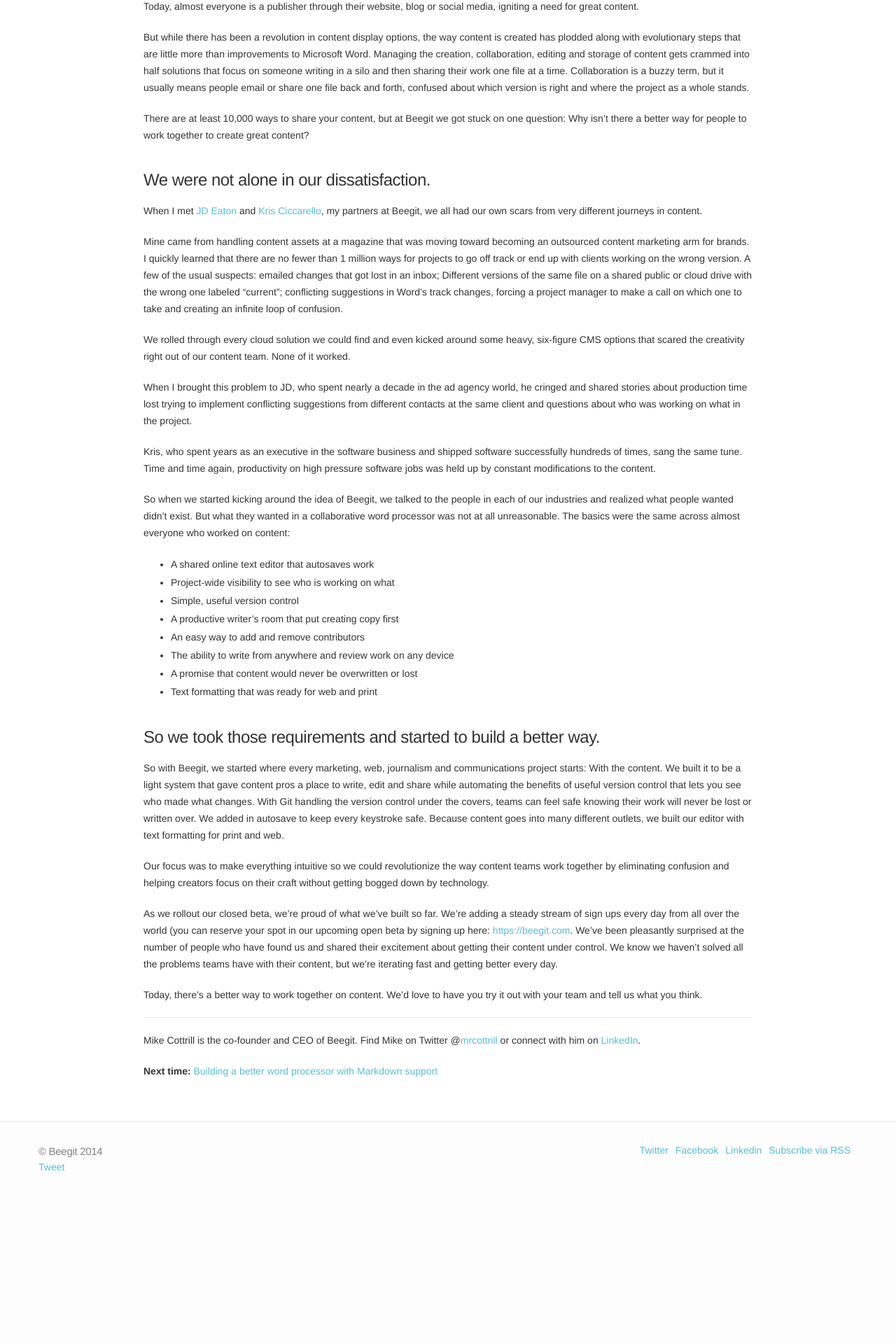
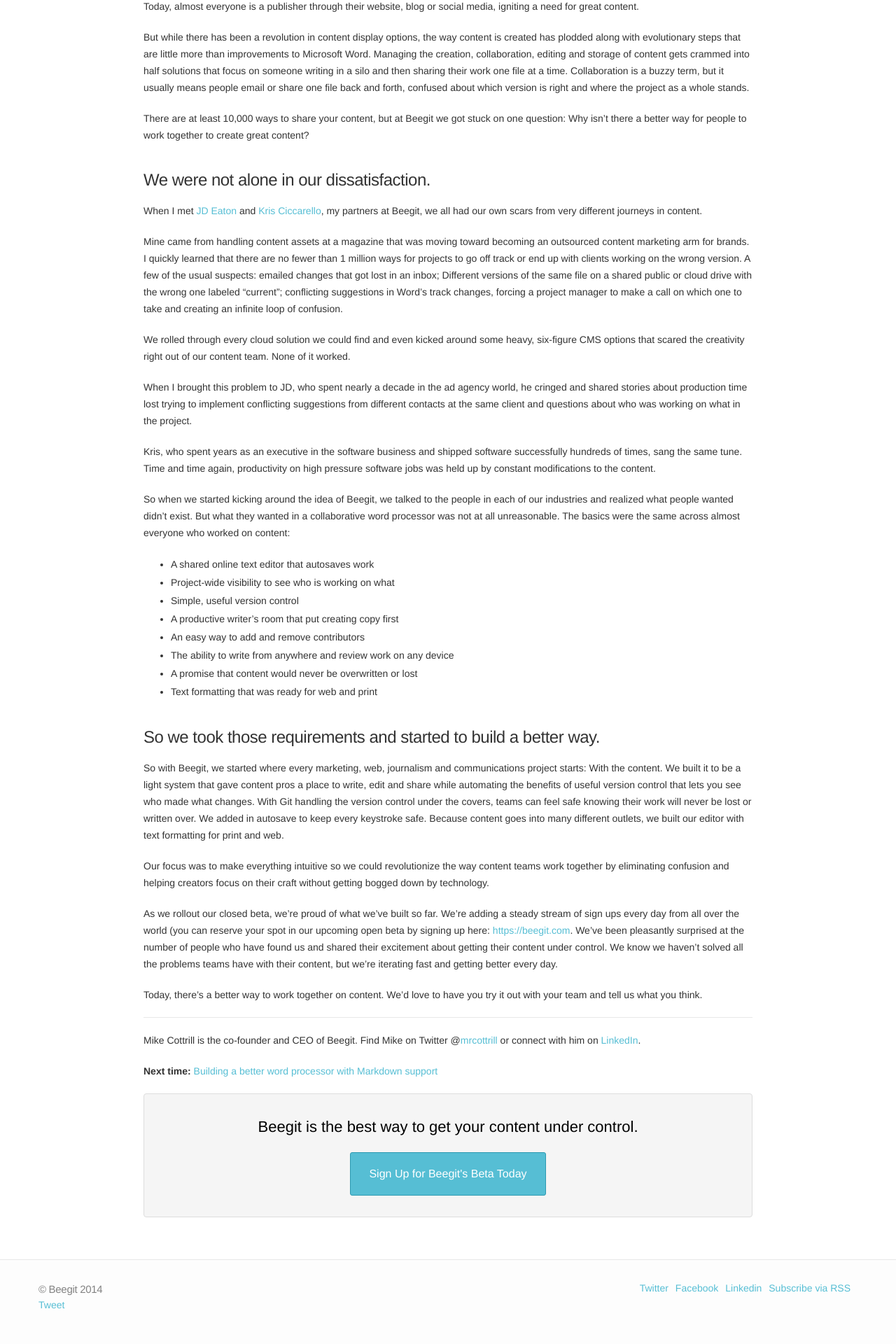
Before and after one commit to sancsoft/beegit.github.io, a Jekyll site: the page built from _posts/2014-04-28-introducing-beegit.markdown, in a window 1280 px wide. Shown: the part 650-2570 px from the top of the page at 70% size. Built offline with Jekyll 4.4.1, drawn with Linux system fonts in a browser that asks for light colours; comment, search, counter and statistics services are not loaded; before the commit the page ends 2373 px from its top, so only the background shows below that.

Commit message:
Added call to action to posts page

```diff
--- a/_layouts/page.html
+++ b/_layouts/page.html
@@ -10,5 +10,8 @@
   <article class="post-content">
   {{ content }}
   </article>
+  <div>
+  	WHAAAAZZZZUPPPP!!!
+  </div>
 
 </div>
--- a/_layouts/post.html
+++ b/_layouts/post.html
@@ -11,6 +11,10 @@
   <article class="post-content">
   	<img src="{{ page.image }}">
   	{{ content }}
+  	 <div class="panel">
+  	Beegit is the <span style="font-weight: 500;">best way</span> to get your content under control.
+  	<div><a class="button" href="https://beegit.com">Sign Up for Beegit's Beta Today</a></div>
+  </div>
   </article>
 
 </div>
--- a/css/main.css
+++ b/css/main.css
@@ -311,6 +311,48 @@
   border-radius: 6px;
 }
 
+.panel {
+  border: 1px solid #ddd;
+  padding: 30px 20px;
+  max-width: 870px;
+  border-radius: 4px;
+  font-size: 22px;
+  text-align: center;
+  background-color: #f5f5f5;
+  font-weight: 300;
+}
+
+.button {
+  background-color:#56bed4;
+  color: #fff;
+  border: 1px solid #2d9ab1;
+  border-radius: 3px;
+  padding: 18px 26px;
+  cursor: pointer;
+  display: inline-table;
+  margin-top: 20px;
+  font-size: 16px;
+  font-weight: normal;
+}
+
+.button:hover {
+  color: #fff;
+  background-color: #2d9ab1;
+  border: 1px solid #217f93;
+
+}
+
+.button:active {
+  color: #fff;
+  background-color: #2d9ab1;
+  border: 1px solid #217f93;
+  webkit-box-shadow: inset 0px 3px 10px 0px rgba(0,0,0,0.2);
+  -moz-box-shadow: inset 0px 3px 10px 0px rgba(0,0,0,0.2);
+  box-shadow: inset 0px 3px 10px 0px rgba(0,0,0,0.2);
+
+}
+
+
 hr {
    border-top: 1px solid #e8e8e8;
    border-left: 0;
```
Also changed, not shown: _posts/2014-06-9-real-version-control.markdown (added, +51 -0 lines).
